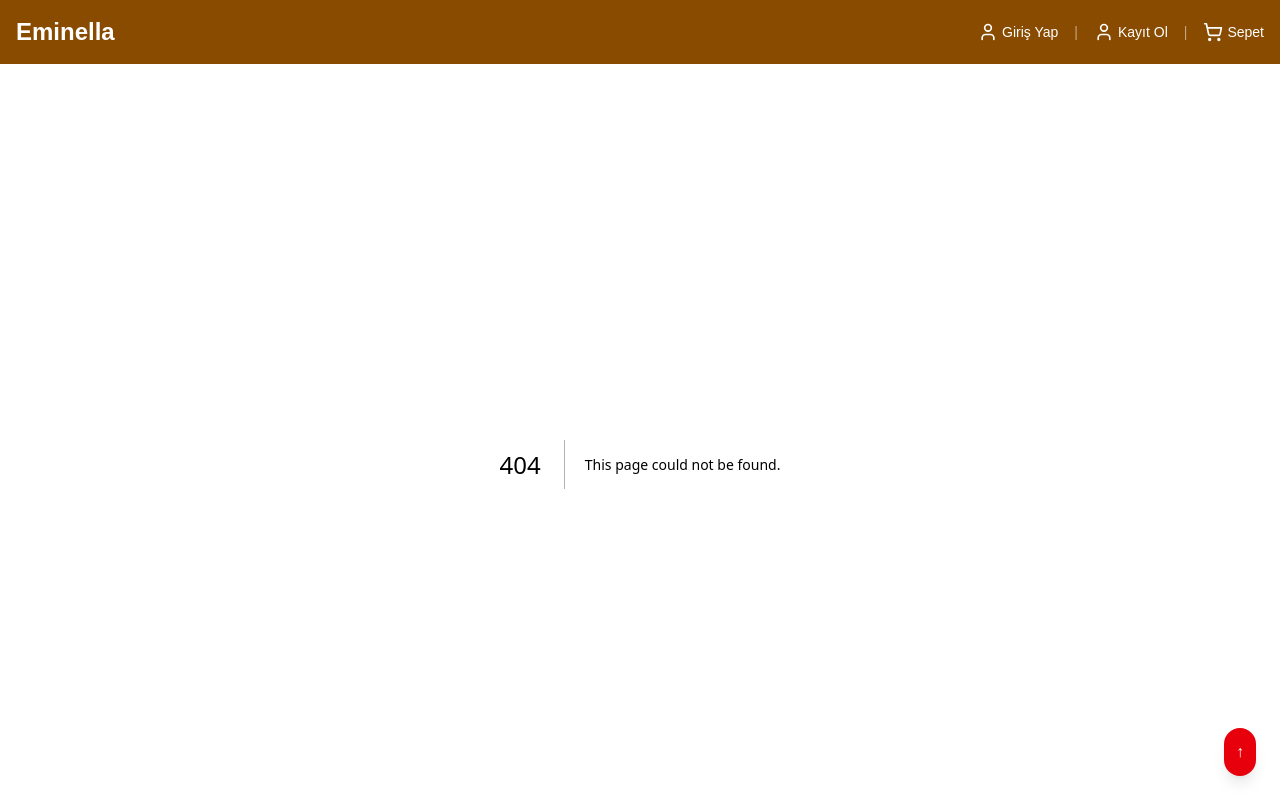
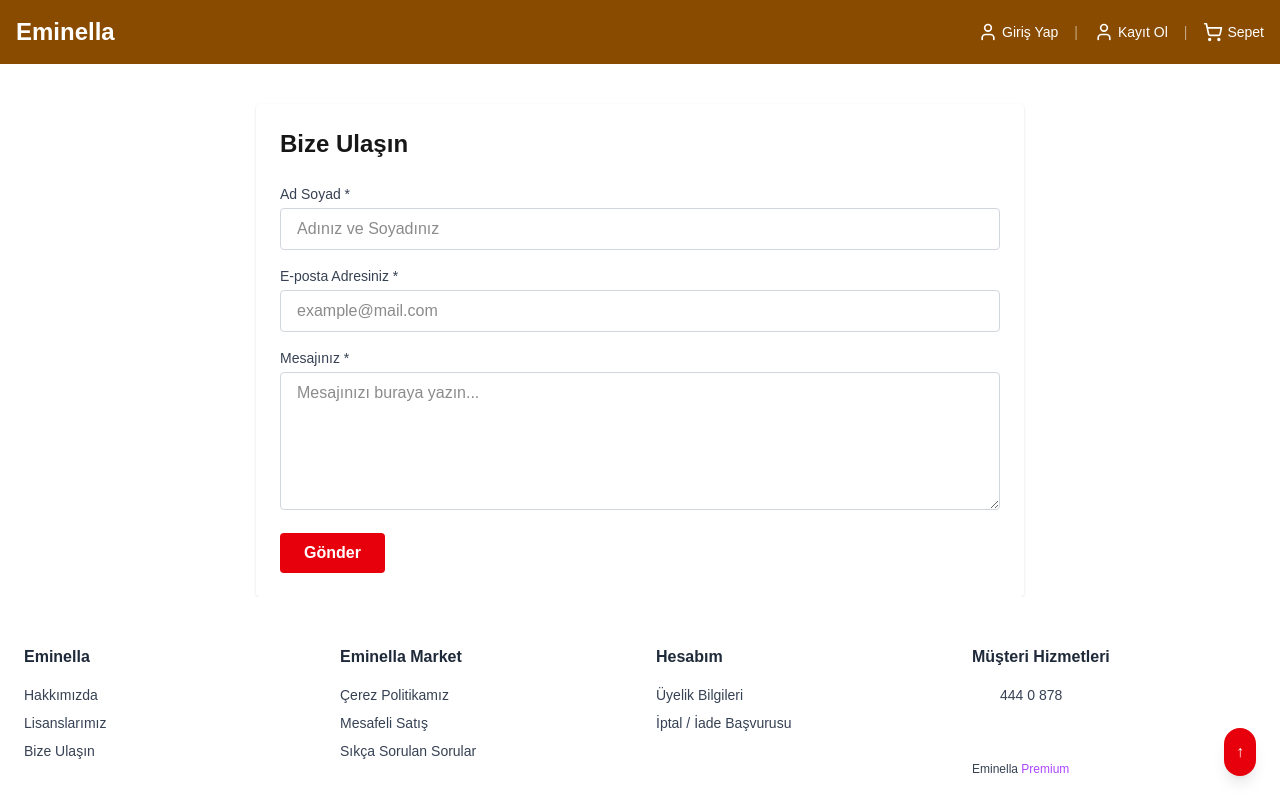
Before and after one commit to eminella/frontend-app, a Next.js app: page /bize-ulasin in a window 1280 px wide. Before the commit this address had no page. Shown: the top 800 px of the page. Built offline with nearby package versions, Linux system fonts and the light colour scheme.

Commit message:
feat: Bize Ulaşın sayfası eklendi ve footer linki aktif hale getirildi

```diff
--- /dev/null
+++ b/app/bize-ulasin/page.tsx
@@ -0,0 +1,72 @@
+// frontend-app/app/bize-ulasin/page.tsx
+'use client';
+
+import { useState } from 'react';
+
+export default function BizeUlasinPage() {
+  const [name, setName] = useState('');
+  const [email, setEmail] = useState('');
+  const [message, setMessage] = useState('');
+  const [submitted, setSubmitted] = useState(false);
+
+  const handleSubmit = (e: React.FormEvent) => {
+    e.preventDefault();
+    setSubmitted(true);
+    // İsteğe bağlı: Backend'e gönderme işlemi burada yapılabilir
+  };
+
+  return (
+    <div className="max-w-3xl mx-auto p-6 bg-white rounded shadow mt-10">
+      <h1 className="text-2xl font-bold mb-6">Bize Ulaşın</h1>
+
+      {submitted ? (
+        <p className="text-green-600 font-semibold">Mesajınız alınmıştır. En kısa sürede dönüş yapacağız.</p>
+      ) : (
+        <form onSubmit={handleSubmit} className="space-y-4">
+          <div>
+            <label className="block text-sm font-medium text-gray-700">Ad Soyad *</label>
+            <input
+              type="text"
+              required
+              value={name}
+              onChange={(e) => setName(e.target.value)}
+              className="w-full border border-gray-300 px-4 py-2 rounded mt-1"
+              placeholder="Adınız ve Soyadınız"
+            />
+          </div>
+
+          <div>
+            <label className="block text-sm font-medium text-gray-700">E-posta Adresiniz *</label>
+            <input
+              type="email"
+              required
+              value={email}
+              onChange={(e) => setEmail(e.target.value)}
+              className="w-full border border-gray-300 px-4 py-2 rounded mt-1"
+              placeholder="example@mail.com"
+            />
+          </div>
+
+          <div>
+            <label className="block text-sm font-medium text-gray-700">Mesajınız *</label>
+            <textarea
+              rows={5}
+              required
+              value={message}
+              onChange={(e) => setMessage(e.target.value)}
+              className="w-full border border-gray-300 px-4 py-2 rounded mt-1"
+              placeholder="Mesajınızı buraya yazın..."
+            ></textarea>
+          </div>
+
+          <button
+            type="submit"
+            className="bg-red-600 text-white px-6 py-2 rounded hover:bg-red-700 font-semibold"
+          >
+            Gönder
+          </button>
+        </form>
+      )}
+    </div>
+  );
+}
--- a/app/layout.tsx
+++ b/app/layout.tsx
@@ -71,7 +71,7 @@ export default function RootLayout({ children }: { children: React.ReactNode })
                 <img src="/visa.svg" alt="Verified by Visa" className="h-6" />
                 <img src="/master-securecode.svg" alt="Master SecureCODE" className="h-6" />
               </div>
-              <p>© 2024 Eminella | Tüm hakları saklıdır. Kredi kartı bilgileriniz 256-bit SSL ile korunmaktadır.</p>
+              <p>© 2025 Eminella | Tüm hakları saklıdır. Kredi kartı bilgileriniz 256-bit SSL ile korunmaktadır.</p>
             </div>
           </footer>
 
```
